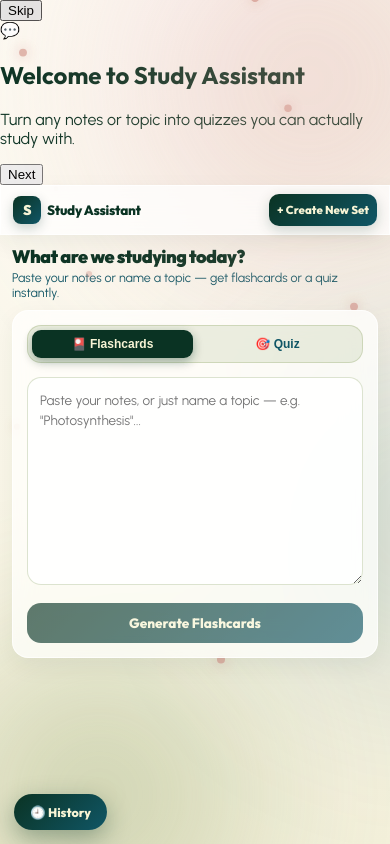
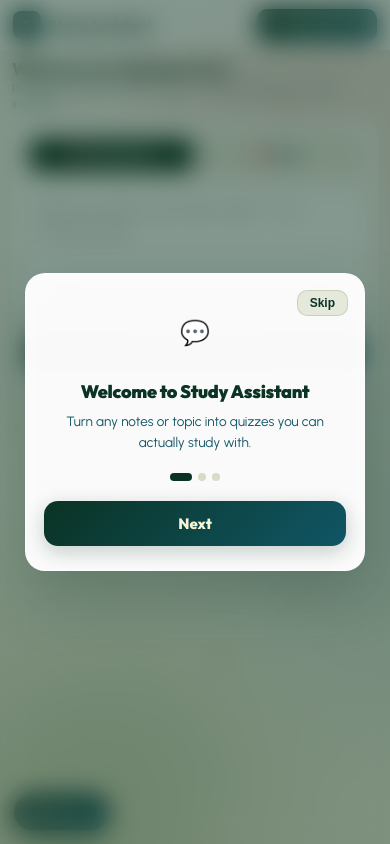
Before and after one commit to 02-08-2004/study-assistant, a React (Vite) app in the folder frontend/: page / in a window 390 px wide. Built offline with nearby package versions, Linux system fonts and the light colour scheme.

Commit message:
fix(responsive): complete mobile-first overhaul with proper breakpoints, onboarding styles, safe-area-inset, and no overflow on history open

```diff
--- a/frontend/index.html
+++ b/frontend/index.html
@@ -3,7 +3,7 @@
   <head>
     <meta charset="UTF-8" />
     <link rel="icon" type="image/svg+xml" href="/favicon.svg" />
-    <meta name="viewport" content="width=device-width, initial-scale=1.0" />
+    <meta name="viewport" content="width=device-width, initial-scale=1.0, maximum-scale=1.0, user-scalable=no" />
     <title>Study Assistant — AI Flashcards & Quiz</title>
     <link rel="preconnect" href="https://fonts.googleapis.com">
     <link rel="preconnect" href="https://fonts.gstatic.com" crossorigin>
--- a/frontend/src/App.css
+++ b/frontend/src/App.css
@@ -206,7 +206,158 @@ h1, h2, h3, h4, .brand, .history-title, .generate-btn, .new-btn, .ctrl-btn, .top
   50% { opacity: 0; }
 }
 
+/* Onboarding Overlay */
+.onboarding-overlay {
+  position: fixed;
+  inset: 0;
+  background: rgba(10, 51, 35, 0.5);
+  backdrop-filter: blur(12px);
+  -webkit-backdrop-filter: blur(12px);
+  display: flex;
+  align-items: center;
+  justify-content: center;
+  z-index: 9999;
+  padding: 20px;
+}
+
+.onboarding-card {
+  width: 100%;
+  max-width: 380px;
+  background: rgba(255, 255, 255, 0.97);
+  backdrop-filter: blur(24px);
+  -webkit-backdrop-filter: blur(24px);
+  border-radius: 24px;
+  padding: 28px 24px;
+  display: flex;
+  flex-direction: column;
+  align-items: center;
+  text-align: center;
+  gap: 0;
+  box-shadow: 0 24px 60px rgba(10, 51, 35, 0.25);
+  border: 1.5px solid rgba(255, 255, 255, 0.8);
+  position: relative;
+}
+
+.onboarding-skip {
+  position: absolute;
+  top: 16px;
+  right: 16px;
+  background: rgba(131, 153, 88, 0.18);
+  border: 1px solid var(--blanched);
+  border-radius: 10px;
+  padding: 5px 12px;
+  font-size: 12px;
+  font-weight: 700;
+  color: var(--dark-green);
+  cursor: pointer;
+}
+
+.onboarding-icon-ring {
+  width: 80px;
+  height: 80px;
+  border-radius: 50%;
+  display: flex;
+  align-items: center;
+  justify-content: center;
+  margin-bottom: 18px;
+}
+
+.onboarding-icon-circle {
+  width: 60px;
+  height: 60px;
+  border-radius: 50%;
+  display: flex;
+  align-items: center;
+  justify-content: center;
+  font-size: 28px;
+}
+
+.onboarding-card h2 {
+  font-family: 'Outfit', sans-serif;
+  font-size: 20px;
+  font-weight: 900;
+  color: var(--dark-green);
+  margin: 0 0 8px;
+  letter-spacing: -0.3px;
+}
+
+.onboarding-card p {
+  font-size: 14px;
+  color: var(--midnight-green);
+  line-height: 1.55;
+  margin: 0 0 20px;
+}
+
+.onboarding-dots {
+  display: flex;
+  gap: 6px;
+  margin-bottom: 20px;
+}
+
+.dot {
+  width: 8px;
+  height: 8px;
+  border-radius: 50%;
+  background: rgba(131, 153, 88, 0.3);
+  transition: all 0.25s ease;
+}
+
+.dot.active {
+  width: 22px;
+  border-radius: 6px;
+  background: var(--dark-green);
+}
+
+.onboarding-next {
+  width: 100%;
+  padding: 13px;
+  border-radius: 14px;
+  background: linear-gradient(135deg, var(--dark-green), var(--midnight-green));
+  color: var(--beige);
+  border: none;
+  font-family: 'Outfit', sans-serif;
+  font-size: 15px;
+  font-weight: 800;
+  cursor: pointer;
+  box-shadow: 0 6px 20px rgba(10, 51, 35, 0.22);
+}
+
+@media (max-width: 640px) {
+  .onboarding-card {
+    max-width: 340px;
+    padding: 24px 18px;
+    border-radius: 20px;
+  }
+
+  .onboarding-card h2 {
+    font-size: 18px;
+  }
+
+  .onboarding-card p {
+    font-size: 13.5px;
+  }
+
+  .onboarding-icon-ring {
+    width: 68px;
+    height: 68px;
+    margin-bottom: 14px;
+  }
+
+  .onboarding-icon-circle {
+    width: 52px;
+    height: 52px;
+    font-size: 24px;
+  }
+}
+
+@media (max-width: 380px) {
+  .onboarding-card {
+    padding: 20px 14px;
+  }
+}
+
 /* Animated Splash Screen */
+
 .splash-screen {
   position: fixed;
   inset: 0;
@@ -722,7 +873,7 @@ h1, h2, h3, h4, .brand, .history-title, .generate-btn, .new-btn, .ctrl-btn, .top
 textarea {
   width: 100%;
   padding: 14px 16px;
-  min-height: 170px;
+  min-height: clamp(120px, 25vh, 180px);
   border-radius: 14px;
   border: 1.5px solid var(--blanched);
   background: rgba(255, 255, 255, 0.88);
@@ -1690,19 +1841,73 @@ textarea:focus {
   max-width: 400px;
 }
 
-@media (max-width: 992px) {
+/* ================================================================
+   MOBILE-FIRST RESPONSIVE SYSTEM
+   Breakpoints: 1280+ desktop | 1024 laptop | 768 tablet | 640 phablet | 480 mobile | 380 small phone
+   ================================================================ */
+
+/* Base mobile defaults applied to all */
 .layout {
   flex-direction: column;
-    padding: 16px;
-  }
-
-  .history-panel {
-    width: 100%;
-    position: static;
-  }
-
+}
+
+.layout.full-screen-layout {
+  padding-bottom: env(safe-area-inset-bottom, 16px);
+}
+
+/* ---- Laptop & large tablet (1024px–1279px) ---- */
+@media (min-width: 1024px) {
+  .layout {
+    padding: 16px 28px;
+  }
   .composer-hero-grid {
-    grid-template-columns: 1fr;
+    max-width: 820px;
+  }
+  .workbench-view {
+    max-width: 920px;
+  }
+}
+
+/* ---- Tablet (768px–1023px) ---- */
+@media (max-width: 1023px) {
+  .layout {
+    padding: 14px 20px;
+  }
+
+  .workbench-top-bar {
+    flex-wrap: wrap;
+    gap: 8px;
+    top: 50px;
+  }
+
+  .workbench-topic-badge {
+    max-width: 200px;
+  }
+
+  .performance-card-body {
+    flex-direction: column;
+    align-items: flex-start;
+    gap: 10px;
+  }
+
+  .performance-actions-inline {
+    width: 100%;
+  }
+
+  .performance-actions-inline .re-btn {
+    flex: 1;
+  }
+
+  .flip-card-wrapper {
+    height: 230px;
+  }
+
+  .review-section {
+    padding: 12px 14px;
+  }
+
+  .wrong-list {
+    max-height: 400px;
   }
 }
 
@@ -2142,17 +2347,17 @@ textarea:focus {
 }
 
 /* ==========================================================================
-   RESPONSIVE DESIGN BREAKPOINTS FOR ALL DEVICES
+   COMPREHENSIVE MOBILE RESPONSIVE DESIGN
    ========================================================================== */
 
-/* Tablets & Small Laptops (max-width: 900px) */
-@media (max-width: 900px) {
+/* Phablet & large mobile (max-width: 768px) */
+@media (max-width: 768px) {
   .topbar {
-    padding: 10px 18px;
+    padding: 10px 16px;
   }
 
   .layout {
-    padding: 12px 18px;
+    padding: 12px 16px;
   }
 
   .workbench-top-bar {
@@ -2163,7 +2368,7 @@ textarea:focus {
   }
 
   .workbench-topic-badge {
-    max-width: 180px;
+    max-width: 160px;
   }
 
   .performance-card-body {
@@ -2181,7 +2386,7 @@ textarea:focus {
   }
 
   .flip-card-wrapper {
-    height: 230px;
+    height: 220px;
   }
 
   .review-section {
@@ -2189,20 +2394,29 @@ textarea:focus {
   }
 
   .wrong-list {
-    max-height: 420px;
-  }
-}
-
-/* Mobile Devices & Phones (max-width: 640px) */
+    max-height: 380px;
+  }
+
+  .unified-performance-card {
+    padding: 14px 16px;
+  }
+
+  .score-big {
+    font-size: 24px;
+  }
+}
+
+/* ---- Phones (max-width: 640px) ---- */
 @media (max-width: 640px) {
+  /* Topbar */
   .topbar {
-    padding: 8px 12px;
+    padding: 8px 14px;
     top: 0;
   }
 
   .brand {
     font-size: 15px;
-    gap: 6px;
+    gap: 7px;
   }
 
   .brand-mark {
@@ -2217,15 +2431,20 @@ textarea:focus {
     font-size: 12px;
     height: 32px;
     border-radius: 10px;
-  }
-
+    white-space: nowrap;
+  }
+
+  /* Layout */
   .layout {
-    padding: 10px 12px;
-  }
-
+    padding: 10px 14px;
+    gap: 12px;
+  }
+
+  /* Composer */
   .composer {
-    padding: 14px;
+    padding: 14px 14px;
     border-radius: 16px;
+    margin-bottom: 12px;
   }
 
   .composer-header h1 {
@@ -2237,33 +2456,50 @@ textarea:focus {
     margin-bottom: 10px;
   }
 
+  .ai-greeting-card.compact-banner {
+    padding: 8px 12px;
+    margin-bottom: 10px;
+  }
+
+  .ai-typing-text.compact {
+    font-size: 12px;
+  }
+
+  .mode-select {
+    margin-bottom: 12px;
+  }
+
+  .mode-select button {
+    padding: 8px 4px;
+    font-size: 12.5px;
+  }
+
   textarea {
-    min-height: 140px;
-    padding: 12px;
+    min-height: 120px;
+    padding: 12px 12px;
     font-size: 13.5px;
-  }
-
-  .mode-select button {
-    padding: 7px 4px;
-    font-size: 12px;
+    resize: none;
   }
 
   .generate-btn {
-    height: 40px;
-    font-size: 13.5px;
-  }
-
+    height: 42px;
+    font-size: 14px;
+  }
+
+  /* Workbench */
   .workbench-top-bar {
     flex-direction: column;
     align-items: stretch;
     gap: 8px;
-    padding: 10px;
+    padding: 10px 12px;
     top: 46px;
+    border-radius: 12px;
   }
 
   .workbench-title-info {
     justify-content: space-between;
     width: 100%;
+    flex-wrap: nowrap;
   }
 
   .workbench-view-toggle {
@@ -2273,49 +2509,70 @@ textarea:focus {
   .workbench-view-toggle button {
     flex: 1;
     text-align: center;
-    padding: 6px 4px;
+    padding: 7px 4px;
+    font-size: 12.5px;
+  }
+
+  .workbench-topic-badge {
+    font-size: 11px;
+    max-width: 140px;
+    padding: 3px 8px;
   }
 
   .edit-notes-btn {
     width: 100%;
     text-align: center;
-  }
-
+    padding: 7px 12px;
+    font-size: 12px;
+  }
+
+  /* Flashcards */
   .flashcards-header h2,
   .quiz-header h2 {
-    font-size: 16px;
+    font-size: 15px;
+  }
+
+  .flashcards-container {
+    max-width: 100%;
   }
 
   .flip-card-wrapper {
-    height: 220px;
-    margin: 2px auto;
+    height: 200px;
+    margin: 4px auto;
+    max-width: 100%;
   }
 
   .flip-card-face {
-    padding: 16px 14px;
+    padding: 14px 14px;
     border-radius: 14px;
   }
 
   .card-text {
-    font-size: 15px;
+    font-size: 14.5px;
     line-height: 1.4;
   }
 
   .card-controls {
-    flex-direction: column;
+    flex-direction: row;
     gap: 8px;
     margin-top: 10px;
   }
 
   .ctrl-btn {
-    width: 100%;
-    height: 38px;
+    height: 40px;
     font-size: 13px;
+    padding: 8px 10px;
+  }
+
+  /* Quiz */
+  .quiz-container {
+    max-width: 100%;
   }
 
   .question-card {
-    padding: 14px;
+    padding: 14px 14px;
     border-radius: 14px;
+    margin-bottom: 12px;
   }
 
   .q-text {
@@ -2324,13 +2581,30 @@ textarea:focus {
   }
 
   .option-btn {
-    padding: 9px 12px;
-    font-size: 12.5px;
-  }
-
+    padding: 10px 12px;
+    font-size: 13px;
+  }
+
+  .next-btn {
+    padding: 13px;
+    font-size: 14px;
+  }
+
+  /* Performance card */
   .unified-performance-card {
-    padding: 12px;
+    padding: 12px 14px;
     border-radius: 14px;
+    gap: 10px;
+  }
+
+  .performance-card-top {
+    flex-direction: column;
+    align-items: flex-start;
+    gap: 6px;
+  }
+
+  .performance-title-group h3 {
+    font-size: 15px;
   }
 
   .score-big {
@@ -2345,16 +2619,26 @@ textarea:focus {
   .performance-actions-inline {
     flex-direction: column;
     width: 100%;
+    gap: 6px;
   }
 
   .performance-actions-inline .re-btn {
     width: 100%;
-    height: 36px;
-    font-size: 12px;
+    height: 38px;
+    font-size: 13px;
+  }
+
+  .review-section {
+    padding: 12px 12px;
+    border-radius: 14px;
   }
 
   .wrong-list {
-    max-height: 360px;
+    max-height: 320px;
+  }
+
+  .answer-item {
+    padding: 8px 10px;
   }
 
   .answer-item-right {
@@ -2362,56 +2646,170 @@ textarea:focus {
     margin-top: 4px;
   }
 
+  /* History sheet */
   .history-sheet {
-    width: 88vw;
-    max-width: 300px;
-    padding: 12px;
+    width: 90vw;
+    max-width: 320px;
+    padding: 14px;
     top: 46px;
   }
 
+  /* Floating history button */
   .floating-history {
-    bottom: 14px;
+    bottom: calc(14px + env(safe-area-inset-bottom, 0px));
     left: 14px;
     padding: 10px 16px;
-    font-size: 12.5px;
-  }
-
-  .session-prompt-actions {
-    flex-direction: column;
-    gap: 8px;
-  }
-
-  .session-prompt-actions .ctrl-btn {
-    width: 100%;
-  }
-
+    font-size: 13px;
+    gap: 6px;
+  }
+
+  /* Modals */
   .custom-modal-card {
     padding: 20px 16px;
     border-radius: 18px;
+    max-width: calc(100vw - 32px);
+  }
+
+  .modal-title {
+    font-size: 18px;
   }
 
   .modal-actions {
     flex-direction: column;
     gap: 8px;
   }
-}
-
-/* Extra Small Phones & Foldables (max-width: 400px) */
-@media (max-width: 400px) {
+
+  /* Session prompt */
+  .prompt-card-slot {
+    padding: 20px 16px;
+    max-width: 100%;
+  }
+
+  .session-prompt-actions {
+    flex-direction: column;
+    gap: 8px;
+    width: 100%;
+  }
+
+  .session-prompt-actions .ctrl-btn {
+    width: 100%;
+  }
+
+  /* Completion card */
+  .completion-card {
+    padding: 22px 16px;
+    border-radius: 18px;
+  }
+
+  .completion-card h2 {
+    font-size: 20px;
+  }
+
+  .completion-actions {
+    gap: 8px;
+  }
+}
+
+/* ---- Small phones (max-width: 480px) ---- */
+@media (max-width: 480px) {
+  .topbar {
+    padding: 8px 12px;
+  }
+
+  .layout {
+    padding: 8px 12px;
+  }
+
+  .composer {
+    padding: 12px;
+  }
+
+  .composer-header h1 {
+    font-size: 17px;
+  }
+
+  .flip-card-wrapper {
+    height: 190px;
+  }
+
+  .card-text {
+    font-size: 14px;
+  }
+
+  .unified-performance-card {
+    padding: 10px 12px;
+  }
+
+  .score-big {
+    font-size: 20px;
+  }
+
+  .workbench-top-bar {
+    top: 44px;
+  }
+
+  .history-sheet {
+    top: 44px;
+    width: 92vw;
+  }
+}
+
+/* ---- Extra small phones (max-width: 380px) ---- */
+@media (max-width: 380px) {
   .brand span {
     font-size: 13.5px;
   }
 
   .topbar-new-btn {
-    padding: 5px 8px;
+    padding: 5px 9px;
     font-size: 11.5px;
   }
 
+  .layout {
+    padding: 8px 10px;
+  }
+
+  .composer {
+    padding: 10px;
+  }
+
+  .composer-header h1 {
+    font-size: 16px;
+  }
+
+  .subtitle {
+    font-size: 12px;
+  }
+
+  textarea {
+    min-height: 100px;
+    font-size: 13px;
+  }
+
   .flip-card-wrapper {
-    height: 200px;
+    height: 175px;
   }
 
   .card-text {
-    font-size: 14px;
-  }
-}
+    font-size: 13.5px;
+  }
+
+  .q-text {
+    font-size: 13.5px;
+  }
+
+  .option-btn {
+    font-size: 12px;
+    padding: 9px 10px;
+  }
+
+  .generate-btn {
+    height: 40px;
+    font-size: 13px;
+  }
+
+  .floating-history {
+    font-size: 12px;
+    padding: 9px 14px;
+  }
+}
--- a/frontend/src/App.jsx
+++ b/frontend/src/App.jsx
@@ -36,6 +36,13 @@ function App() {
   const [historyOpen, setHistoryOpen] = useState(false);
 
   const requestId = useRef(0);
+  const [windowWidth, setWindowWidth] = useState(window.innerWidth);
+
+  useEffect(() => {
+    const handleResize = () => setWindowWidth(window.innerWidth);
+    window.addEventListener('resize', handleResize);
+    return () => window.removeEventListener('resize', handleResize);
+  }, []);
 
   const [showOnboarding, setShowOnboarding] = useState(() => {
     return !localStorage.getItem('study-assistant-onboarded');
@@ -277,7 +284,7 @@ function App() {
       <div className="layout full-screen-layout">
         <motion.main
           className="content full-stage"
-          animate={{ x: historyOpen ? 150 : 0 }}
+          animate={{ x: historyOpen && windowWidth > 640 ? Math.min(windowWidth * 0.15, 150) : 0 }}
           transition={{ type: 'spring', stiffness: 220, damping: 24 }}
         >
           <AnimatePresence mode="wait">
@@ -359,7 +366,7 @@ function App() {
                       placeholder='Paste your notes, or just name a topic — e.g. "Photosynthesis"...'
                       value={notes}
                       onChange={(e) => setNotes(e.target.value)}
-                      rows={9}
+                      rows={windowWidth <= 480 ? 5 : windowWidth <= 768 ? 6 : 9}
                     />
 
                     <motion.button
```
Lines whose indentation alone changed are shown as unchanged.
